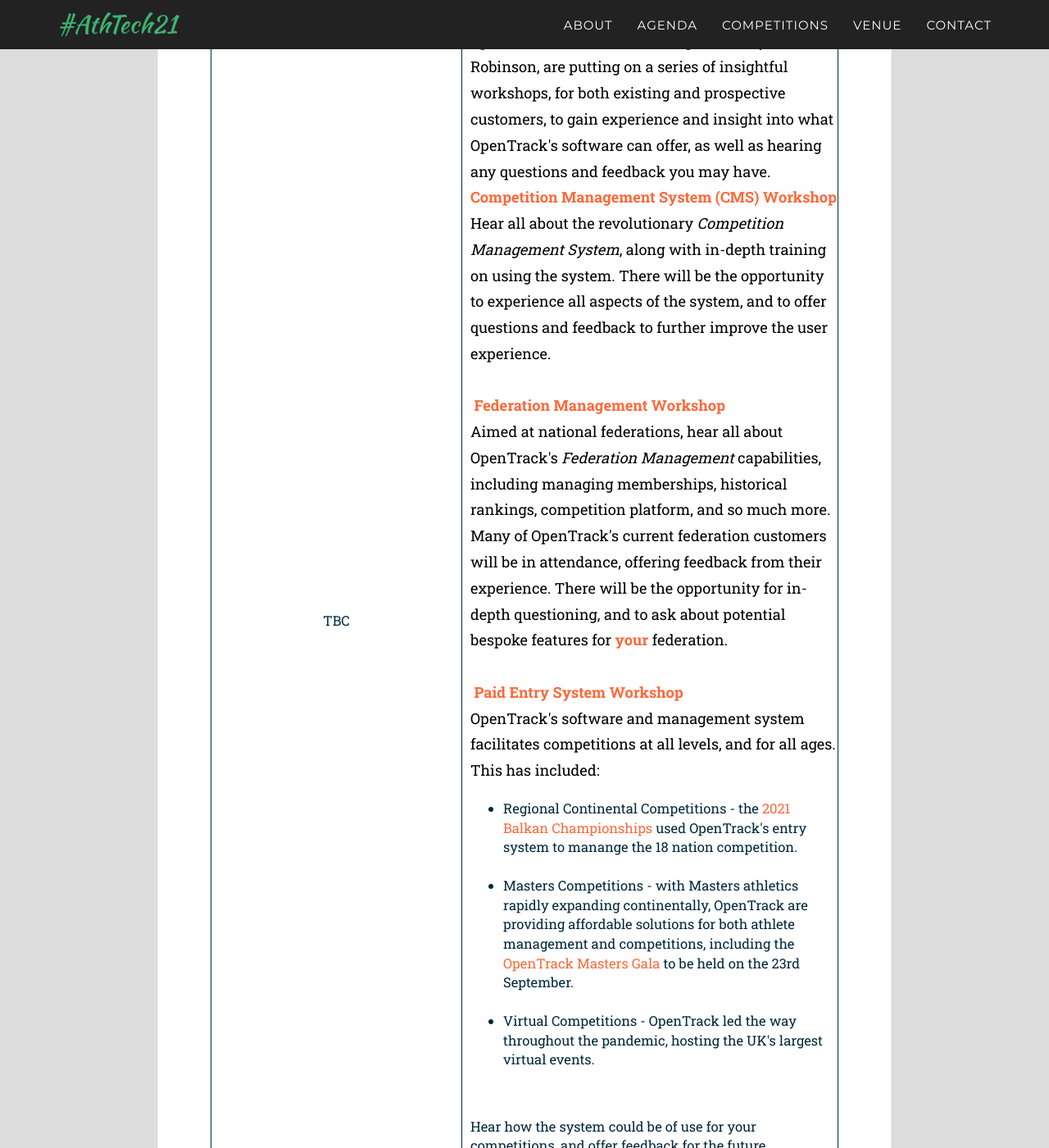
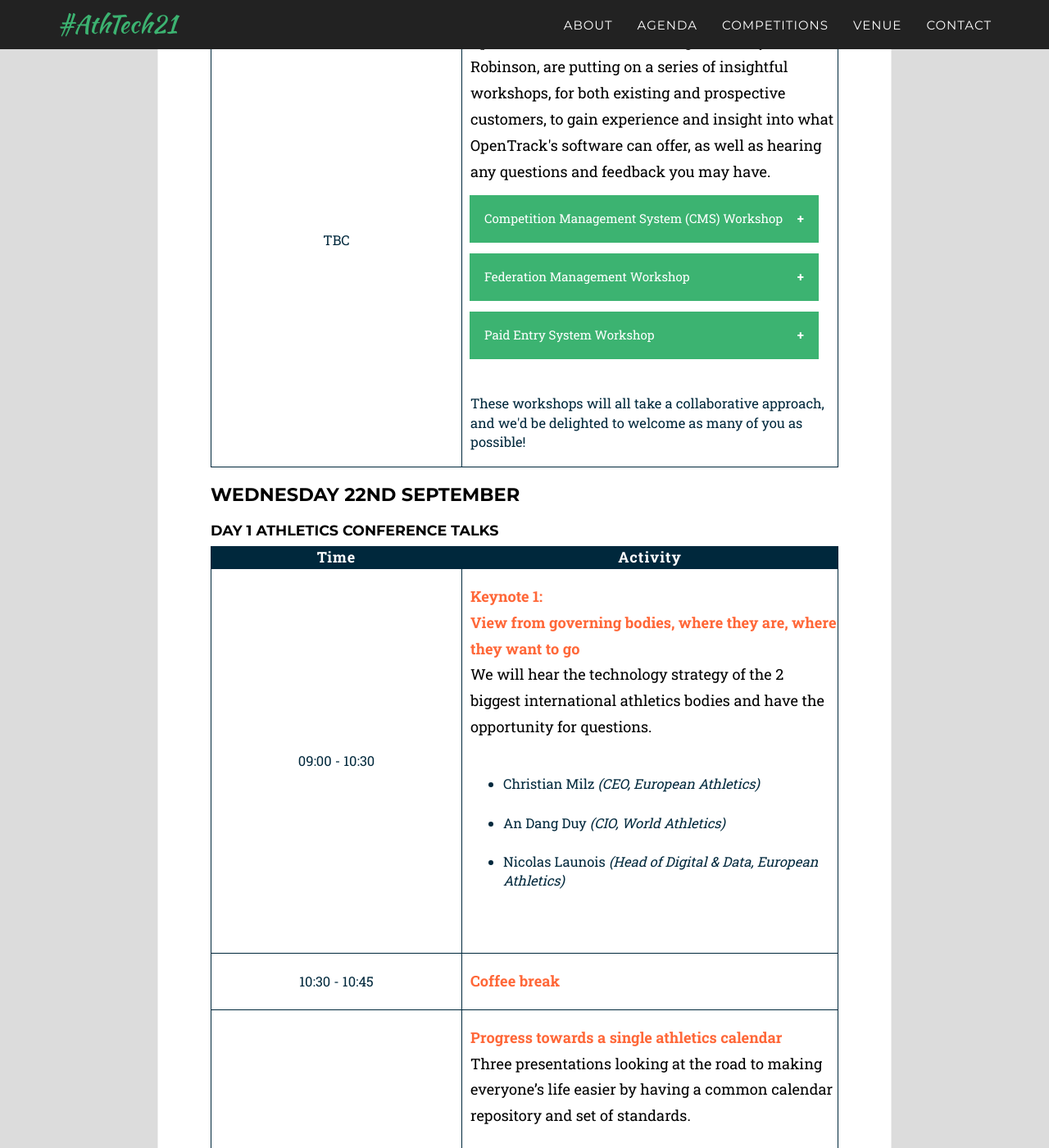
Before and after one commit to openath/athtech, a Jekyll site: the page built from _2021_pages/agenda.html, in a window 1280 px wide and 1400 px high, scrolled down 806 px. Shown: the whole window at 82% size. Built offline with Jekyll 4.4.1, drawn with Linux system fonts in a browser that asks for light colours; some web fonts are replaced; some of the changed lines change nothing that is shown; some of the changed text lies outside the part shown.

Commit message:
timetable

```diff
--- a/_data/twenty_21/agendas_thurs.yml
+++ b/_data/twenty_21/agendas_thurs.yml
@@ -8,7 +8,8 @@
 
 - time: 13:00 - 15:00
   info: "<p><b>The future of communicating with fans</b>
-<br>Athletics is the best sport in the world. How do we keep the fan base engaged? What technology could make the experience even better?
+<br>Moderated by <a href=https://twitter.com/philminshull>Phil Minshull</a>, Editorial Consultant to European Athletics, this session explores how to improve the fan experience.
+<br>Athletics is the best sport in the world, so how do we keep the fan base engaged? What technology could make the experience even better?
 <ul><li>Social media - best strategies for communication.</li>
 <li>Technology - How can we show the physicality of our athletes to a young audience. Live splits, instantaneous speeds, javelin attack angles, etc.</li>
 <li>NFTs - attaching value to digital assets - Duje Bonacci</li>
--- a/_data/twenty_21/agendas_tues.yml
+++ b/_data/twenty_21/agendas_tues.yml
@@ -1,19 +1,27 @@
 - time: TBC
   info: "<p>OpenTrack's creators, including CEO Andy Robinson, are putting on a series of insightful workshops, for both existing and prospective customers, to gain experience and insight into what OpenTrack's software can offer, as well as hearing any questions and feedback you may have.
-  <br><b>Competition Management System (CMS) Workshop</b>
-<br>Hear all about the revolutionary <i>Competition Management System</i>, along with in-depth training on using the system. There will be the opportunity to experience all aspects of the system, and to offer questions and feedback to further improve the user experience.
+<p></p>
+<button class='collapsible'>Competition Management System (CMS) Workshop</button>
+<div class='content'>
+<p>Hear all about the revolutionary <i>Competition Management System</i>, along with in-depth training on using the system. There will be the opportunity to experience all aspects of the system, and to offer questions and feedback to further improve the user experience.
+</p>
+</div>
 <br>
+<button class='collapsible'>Federation Management Workshop</button>
+<div class='content'>
+<p>Aimed at national federations, hear all about OpenTrack's <i>Federation Management</i> capabilities, including managing memberships, historical rankings, competition platform, and so much more. Many of OpenTrack's current federation customers will be in attendance, offering feedback from their experience. There will be the opportunity for in-depth questioning, and to ask about potential bespoke features for <b>your</b> federation.
+</p>
+</div>
 <br>
-<b>Federation Management Workshop</b>
-<br>Aimed at national federations, hear all about OpenTrack's <i>Federation Management</i> capabilities, including managing memberships, historical rankings, competition platform, and so much more. Many of OpenTrack's current federation customers will be in attendance, offering feedback from their experience. There will be the opportunity for in-depth questioning, and to ask about potential bespoke features for <b>your</b> federation.
-<br>
-<br>
-<b>Paid Entry System Workshop</b>
-<br>OpenTrack's software and management system facilitates competitions at all levels, and for all ages. This has included:
+<button class='collapsible'>Paid Entry System Workshop</button>
+<div class='content'>
+<p>OpenTrack's software and management system facilitates competitions at all levels, and for all ages. This has included:
 <ul><li>Regional Continental Competitions - the <a href=https://data.opentrack.run/en-gb/x/2021/SRB/bch21/>2021 Balkan Championships</a> used OpenTrack's entry system to manange the 18 nation competition.</li>
-<li>Masters Competitions - with Masters athletics rapidly expanding continentally, OpenTrack are providing affordable solutions for both athlete management and competitions, including the <a href=https://data.opentrack.run/en-gb/x/2021/HRV/otmastersgala>OpenTrack Masters Gala</a> to be held on the 23rd September.</li>
-<li>Virtual Competitions - OpenTrack led the way throughout the pandemic, hosting the UK's largest virtual events.</li>
+<li>Masters Competitions - with Masters athletics rapidly expanding continentally, OpenTrack are providing affordable solutions for both athlete management and competitions, including this summer's <a href=https://data.opentrack.run/en-gb/x/2021/GBR/bmaf-otfc>British Masters Track & Field Championships</a> and the <a href=https://data.opentrack.run/en-gb/x/2021/HRV/otmastersgala>OpenTrack Masters Gala</a> to be held on the 23rd September.</li>
+<li>Virtual Competitions - OpenTrack led the way throughout the pandemic, hosting the UK's largest virtual events - including the <a href=https://data.opentrack.run/en-gb/x/2020/GBR/vnrrc/>2020 Virtual National Road Relay Championships</a>, which saw more than 5,000 competitors compete during the first lockdown.</li>
 </ul>
 <br>Hear how the system could be of use for your competitions, and offer feedback for the future.
-<br>These workshops will all take a collaborative approach, and we'd be delighted to welcome as many of you as possible!
+</p>
+</div>
+<br><br>These workshops will all take a collaborative approach, and we'd be delighted to welcome as many of you as possible!
 </p>"
```
